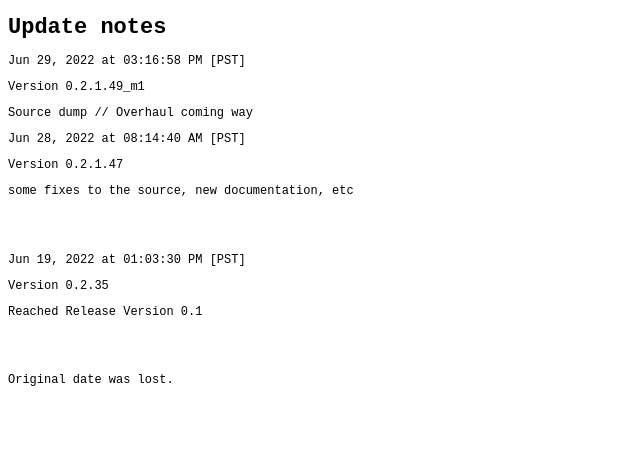
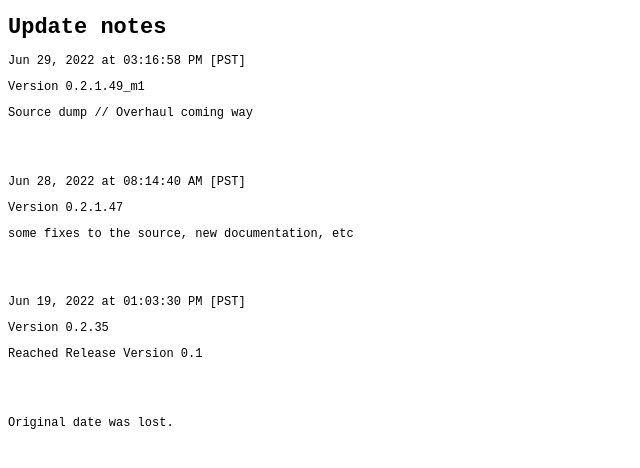
Before and after one commit to AWonkeyTortila/OfflineWeb, a plain HTML site: page pages/update-eng/index.html in a window 1280 px wide. Shown: the whole page, without its empty margins (0-640 px from the left). Drawn offline with Linux system fonts and the light colour scheme.

Commit message:
Fixed a silly bug

```diff
--- a/pages/update-eng/index.html
+++ b/pages/update-eng/index.html
@@ -15,6 +15,7 @@
             <p>Version 0.2.1.49_m1</p>
             <p>Source dump // Overhaul coming way</p>
         </div>
+        <h1 style="color: white;">.</h1>
         <div>
             <p>Jun 28, 2022 at 08:14:40 AM [PST]</p>
             <p>Version 0.2.1.47</p>
```
